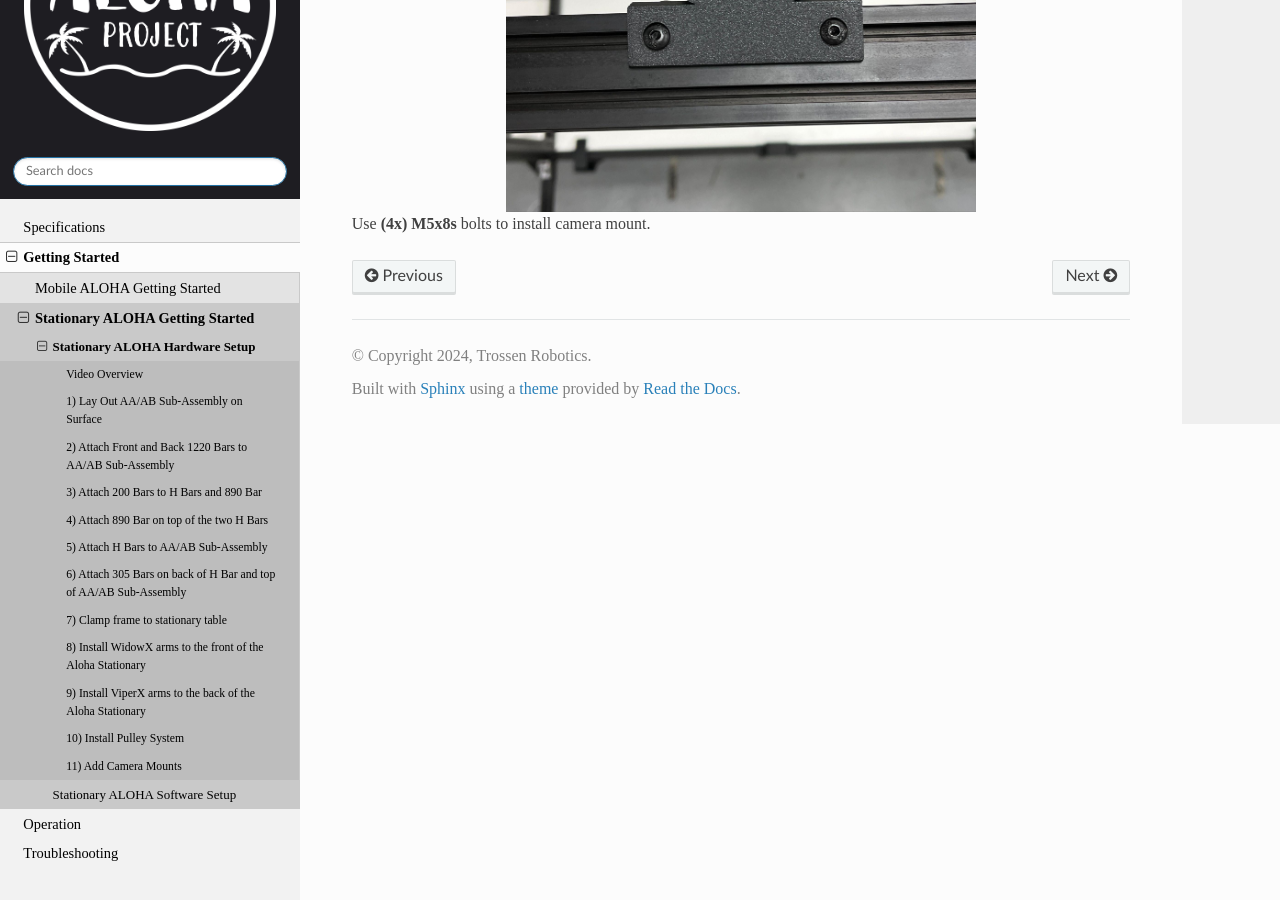
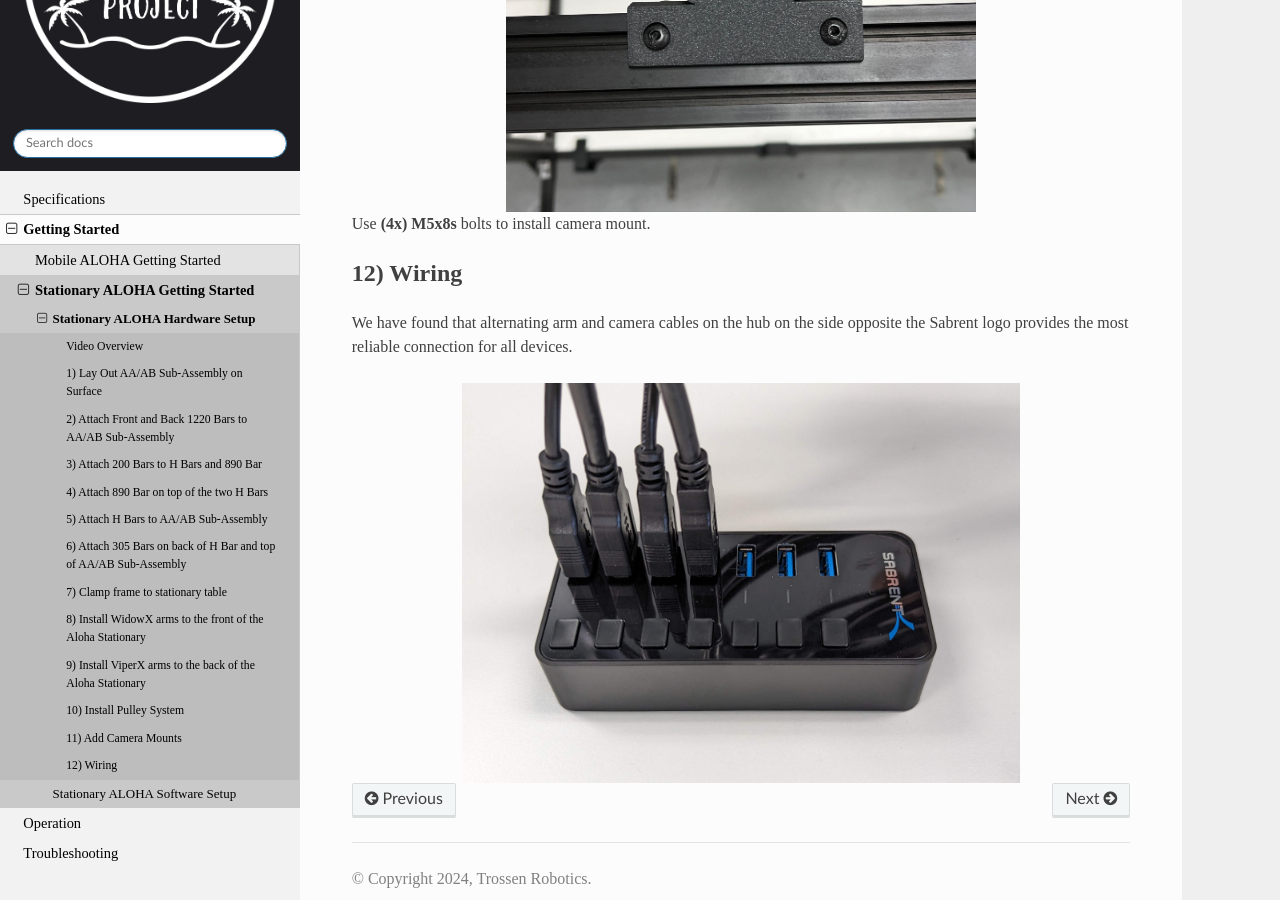
Before and after one commit to TrossenRobotics/aloha_docs, a Sphinx documentation site: the page built from docs/getting_started/stationary/hardware_setup.rst, in a window 1280 px wide and 900 px high, scrolled down 10847 px. Built offline with Sphinx 7.4.7 and the Read the Docs theme 2.0.0, drawn with Linux system fonts in a browser that asks for light colours; some web fonts are replaced.

Commit message:
Add hub wiring arrangement

```diff
--- a/docs/getting_started/stationary/hardware_setup.rst
+++ b/docs/getting_started/stationary/hardware_setup.rst
@@ -241,3 +241,12 @@ Use **(4x) M5x8s** bolts to install camera mount.
   :height: 400px
 
 Use **(4x) M5x8s** bolts to install camera mount.
+
+12) Wiring
+==========
+
+We have found that alternating arm and camera cables on the hub on the side opposite the Sabrent logo provides the most reliable connection for all devices.
+
+.. image:: images/hub_arrangement.jpg
+  :align: center
+  :height: 400px
```
Also changed, not shown: docs/getting_started/stationary/images/hub_arrangement.jpg (added).
